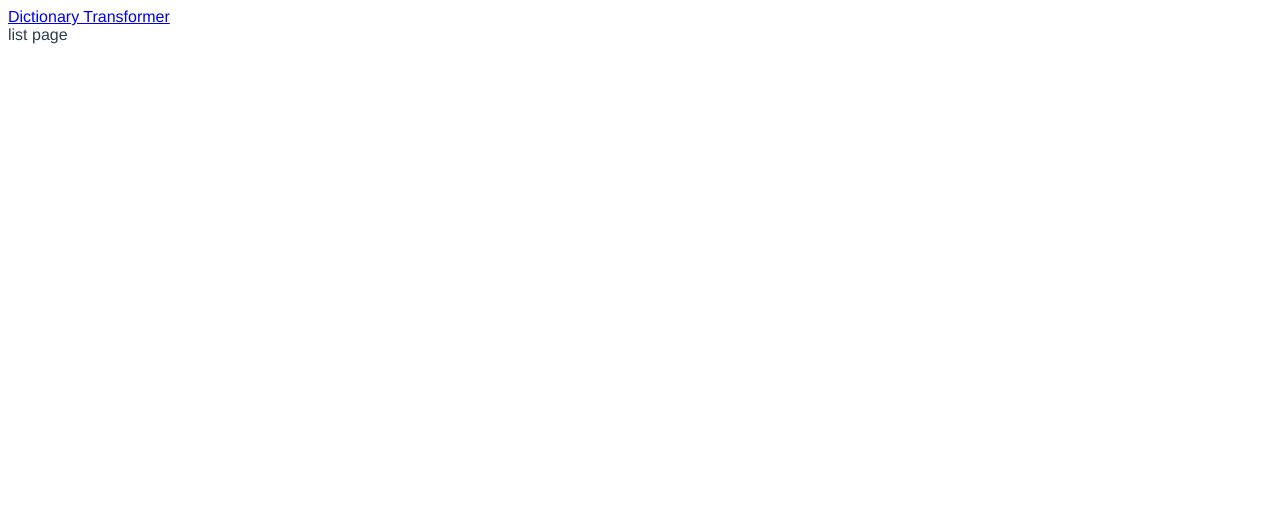
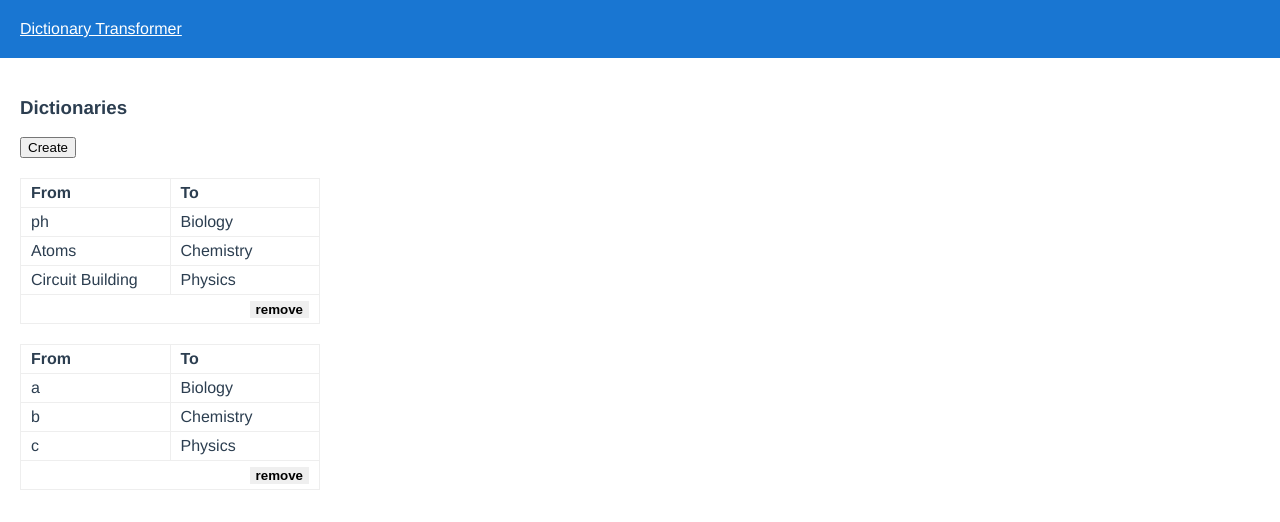
Before and after one commit to jean-moldovan/dictionary-transform, a Vue app: page / in a window 1280 px wide. Shown: the top 522 px of the page. Built offline with nearby package versions, Linux system fonts and the light colour scheme.

Commit message:
dictionary list + removal

```diff
--- a/src/App.vue
+++ b/src/App.vue
@@ -16,10 +16,34 @@ export default {
 </script>
 
 <style lang="scss">
+:root {
+  --color-primary: #1976d2;
+  --color-secondary: #26a69a;
+  --color-positive: #21ba45;
+  --color-negative: #c10015;
+  --color-info: #31ccec;
+  --color-warning: #f2c037;
+  --color-dark: #1d1d1d;
+  --color-light: #eeeeee;
+}
+
+html, body {
+  margin: 0;
+  padding: 0;
+}
+
+button {
+  cursor: pointer;
+}
+
 #app {
   font-family: Avenir, Helvetica, Arial, sans-serif;
   -webkit-font-smoothing: antialiased;
   -moz-osx-font-smoothing: grayscale;
   color: #2c3e50;
 }
+
+.text-right {
+  text-align: right;
+}
 </style>
--- a/src/components/AppHeader.vue
+++ b/src/components/AppHeader.vue
@@ -1,5 +1,5 @@
 <template>
-  <div>
+  <div class="app-header">
     <router-link to="/">
       Dictionary Transformer
     </router-link>
@@ -13,5 +13,12 @@ export default {
 </script>
 
 <style lang="scss" scoped>
+.app-header {
+  background-color: var(--color-primary);
+  padding: 20px;
 
+  a {
+    color: #fff;
+  }
+}
 </style>
--- /dev/null
+++ b/src/components/DictionaryCreatePage.vue
@@ -0,0 +1,15 @@
+<template>
+  <div>
+    create
+  </div>
+</template>
+
+<script>
+export default {
+
+}
+</script>
+
+<style lang="scss" scoped>
+
+</style>
--- a/src/components/DictionaryList.vue
+++ b/src/components/DictionaryList.vue
@@ -1,15 +1,69 @@
 <template>
   <div>
-    list
+    <table
+      v-for="dictionary in dictionaries"
+      :key="dictionary.id"
+      class="dictionary-table"
+    >
+      <thead>
+        <tr>
+          <th>
+            From
+          </th>
+          <th>
+            To
+          </th>
+        </tr>
+      </thead>
+
+      <tbody>
+        <tr
+          v-for="rule in dictionary.rules"
+          :key="rule.from.toLowerCase()"
+        >
+          <td>
+            {{ rule.from }}
+          </td>
+          <td>
+            {{ rule.to }}
+          </td>
+        </tr>
+
+        <tr>
+          <td colspan="2">
+            <slot :row="dictionary" />
+          </td>
+        </tr>
+      </tbody>
+    </table>
   </div>
 </template>
 
 <script>
 export default {
-
+  props: {
+    dictionaries: {
+      type: Array,
+      required: true
+    }
+  }
 }
 </script>
 
 <style lang="scss" scoped>
+.dictionary-table {
+  width: 300px;
+  border-collapse: collapse;
+  margin-bottom: 20px;
 
+  th {
+    text-align: left;
+    width: 50%;
+  }
+
+  th, td {
+    padding: 5px 10px;
+    border: 1px solid var(--color-light);
+  }
+}
 </style>
--- a/src/components/DictionaryListPage.vue
+++ b/src/components/DictionaryListPage.vue
@@ -1,15 +1,66 @@
 <template>
-  <div>
-    list page
+  <div class="dictionary-list-page">
+    <h3>Dictionaries</h3>
+
+    <button
+      class="dictionary-create-btn"
+      @click="$router.push('/new')"
+    >
+      Create
+    </button>
+
+    <dictionary-list
+      v-if="dictionaries.length"
+      :dictionaries="dictionaries"
+    >
+      <template
+        v-slot="{ row }"
+      >
+        <div class="text-right">
+          <button
+            @click="removeDictionary(row.id)"
+            class="dictionary-remove-btn"
+          >
+            remove
+          </button>
+        </div>
+      </template>
+    </dictionary-list>
+
+    <div v-else>
+      No items to display. Please create one.
+    </div>
   </div>
 </template>
 
 <script>
+import { mapState, mapMutations } from 'vuex'
+import DictionaryList from './DictionaryList.vue'
+
 export default {
-
+  components: {
+    DictionaryList
+  },
+  computed: {
+    ...mapState(['dictionaries'])
+  },
+  methods: {
+    ...mapMutations(['removeDictionary'])
+  }
 }
 </script>
 
 <style lang="scss" scoped>
+.dictionary-list-page {
+  padding: 20px;
+}
 
+.dictionary-create-btn {
+  margin-bottom: 20px;
+}
+
+.dictionary-remove-btn {
+  border: none;
+  font-weight: bold;;
+}
 </style>
--- a/src/router/index.js
+++ b/src/router/index.js
@@ -7,11 +7,14 @@ Vue.use(VueRouter)
 const routes = [
   {
     path: '/',
-    name: 'Home',
     // route level code-splitting
     // this generates a separate chunk (about.[hash].js) for this route
     // which is lazy-loaded when the route is visited.
     component: () => import('../components/DictionaryListPage.vue')
+  },
+  {
+    path: '/new',
+    component: () => import('../components/DictionaryCreatePage.vue')
   }
 ]
 
--- a/src/store/index.js
+++ b/src/store/index.js
@@ -5,8 +5,51 @@ Vue.use(Vuex)
 
 export default new Vuex.Store({
   state: {
+    dictionaries: [
+      {
+        id: 1,
+        rules: [
+          {
+            from: 'ph',
+            to: 'Biology'
+          },
+          {
+            from: 'Atoms',
+            to: 'Chemistry'
+          },
+          {
+            from: 'Circuit Building',
+            to: 'Physics'
+          }
+        ]
+      },
+      {
+        id: 2,
+        rules: [
+          {
+            from: 'a',
+            to: 'Biology'
+          },
+          {
+            from: 'b',
+            to: 'Chemistry'
+          },
+          {
+            from: 'c',
+            to: 'Physics'
+          }
+        ]
+      }
+    ]
   },
   mutations: {
+    removeDictionary (state, id) {
+      const idx = state.dictionaries.findIndex(d => d.id === id)
+
+      if (idx > -1) {
+        state.dictionaries.splice(idx, 1)
+      }
+    }
   },
   actions: {
   },
```
Also changed, not shown: src/views/Home.vue (+5 -2 lines).
